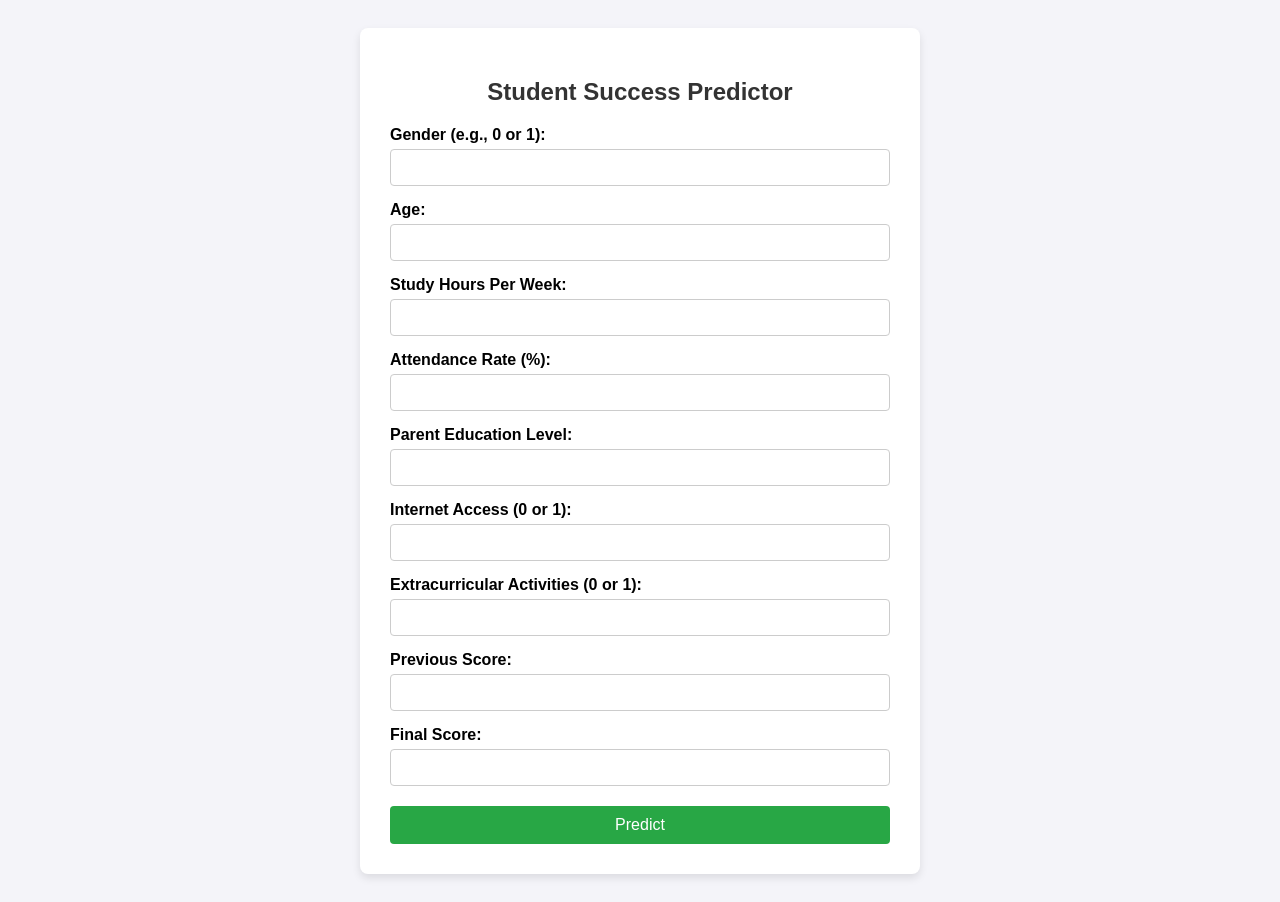
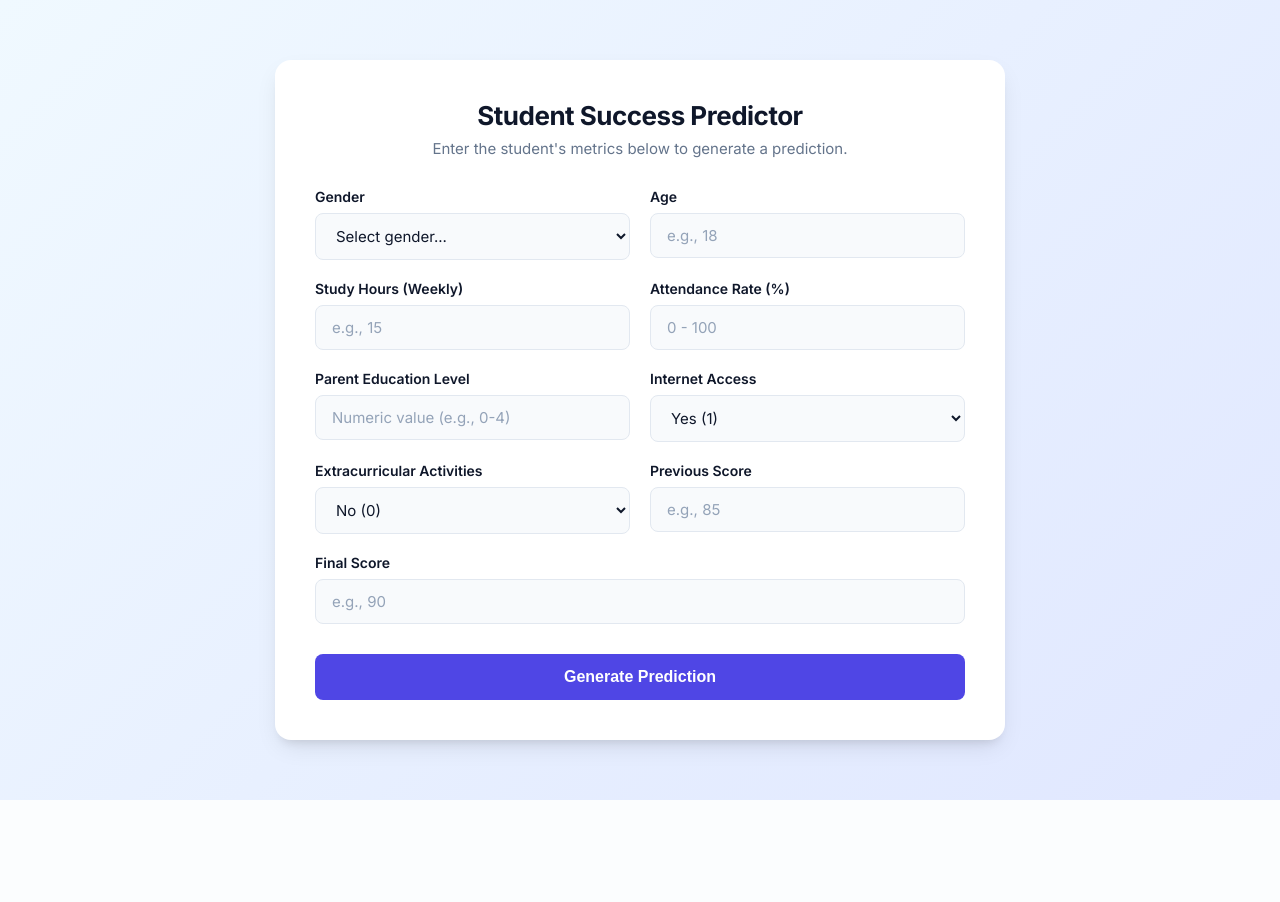
Before and after one commit to Aradhyagodambe/Student_Pass_Fail_Model, a Flask app: page / in a window 1280 px wide. After the commit the page ends 800 px from the top, so only its background shows below. Run offline with Flask 3, Linux system fonts and the light colour scheme.

Commit message:
Refactor index.html for improved styling and structure

```diff
--- a/templates/index.html
+++ b/templates/index.html
@@ -4,54 +4,222 @@
     <meta charset="UTF-8">
     <meta name="viewport" content="width=device-width, initial-scale=1.0">
     <title>Student Success Predictor</title>
+    <!-- Import a clean, modern font -->
+    <link href="https://fonts.googleapis.com/css2?family=Inter:wght@400;500;600;700&display=swap" rel="stylesheet">
     <style>
-        body { font-family: Arial, sans-serif; background-color: #f4f4f9; padding: 20px; }
-        .container { max-width: 500px; margin: auto; background: white; padding: 30px; border-radius: 8px; box-shadow: 0 4px 8px rgba(0,0,0,0.1); }
-        h2 { text-align: center; color: #333; }
-        label { font-weight: bold; display: block; margin-top: 15px; }
-        input { width: 100%; padding: 10px; margin-top: 5px; border: 1px solid #ccc; border-radius: 4px; box-sizing: border-box; }
-        button { width: 100%; padding: 10px; margin-top: 20px; background-color: #28a745; color: white; border: none; border-radius: 4px; font-size: 16px; cursor: pointer; }
-        button:hover { background-color: #218838; }
-        .result { margin-top: 20px; padding: 15px; background-color: #e9ecef; border-radius: 4px; text-align: center; font-weight: bold; font-size: 18px; color: #0056b3; }
+        :root {
+            --primary: #4f46e5;
+            --primary-hover: #4338ca;
+            --text-main: #0f172a;
+            --text-muted: #64748b;
+            --border: #e2e8f0;
+            --bg-gradient: linear-gradient(135deg, #f0f9ff 0%, #e0e7ff 100%);
+            --success-bg: #dcfce7;
+            --success-text: #166534;
+        }
+
+        body {
+            font-family: 'Inter', sans-serif;
+            background: var(--bg-gradient);
+            min-height: 100vh;
+            margin: 0;
+            display: flex;
+            align-items: center;
+            justify-content: center;
+            padding: 20px;
+            box-sizing: border-box;
+        }
+
+        .container {
+            background: #ffffff;
+            max-width: 650px;
+            width: 100%;
+            padding: 40px;
+            border-radius: 16px;
+            box-shadow: 0 10px 25px -5px rgba(0, 0, 0, 0.1), 0 8px 10px -6px rgba(0, 0, 0, 0.1);
+        }
+
+        .header {
+            text-align: center;
+            margin-bottom: 30px;
+        }
+
+        .header h2 {
+            margin: 0;
+            color: var(--text-main);
+            font-size: 26px;
+            font-weight: 700;
+            letter-spacing: -0.5px;
+        }
+
+        .header p {
+            color: var(--text-muted);
+            margin-top: 8px;
+            font-size: 15px;
+        }
+
+        /* 2-Column Grid Layout */
+        .form-grid {
+            display: grid;
+            grid-template-columns: 1fr 1fr;
+            gap: 20px;
+        }
+
+        .form-group {
+            display: flex;
+            flex-direction: column;
+        }
+
+        /* Make the submit button span both columns */
+        .full-width {
+            grid-column: 1 / -1;
+        }
+
+        label {
+            font-size: 14px;
+            font-weight: 600;
+            color: var(--text-main);
+            margin-bottom: 8px;
+        }
+
+        input, select {
+            padding: 12px 16px;
+            font-size: 15px;
+            border: 1px solid var(--border);
+            border-radius: 8px;
+            background-color: #f8fafc;
+            color: var(--text-main);
+            transition: all 0.2s ease;
+            font-family: inherit;
+        }
+
+        input:focus, select:focus {
+            outline: none;
+            border-color: var(--primary);
+            background-color: #ffffff;
+            box-shadow: 0 0 0 3px rgba(79, 70, 229, 0.15);
+        }
+
+        input::placeholder {
+            color: #94a3b8;
+        }
+
+        button {
+            background-color: var(--primary);
+            color: white;
+            font-weight: 600;
+            font-size: 16px;
+            padding: 14px;
+            border: none;
+            border-radius: 8px;
+            cursor: pointer;
+            transition: background-color 0.2s ease, transform 0.1s ease;
+            margin-top: 10px;
+        }
+
+        button:hover {
+            background-color: var(--primary-hover);
+        }
+
+        button:active {
+            transform: scale(0.98);
+        }
+
+        .result {
+            margin-top: 25px;
+            padding: 16px;
+            background-color: var(--success-bg);
+            color: var(--success-text);
+            border-radius: 8px;
+            text-align: center;
+            font-weight: 600;
+            font-size: 16px;
+            border: 1px solid #bbf7d0;
+            animation: fadeIn 0.4s ease-out;
+        }
+
+        @keyframes fadeIn {
+            from { opacity: 0; transform: translateY(-10px); }
+            to { opacity: 1; transform: translateY(0); }
+        }
+
+        /* Responsive: Stack columns on mobile */
+        @media (max-width: 600px) {
+            .form-grid {
+                grid-template-columns: 1fr;
+            }
+        }
     </style>
 </head>
 <body>
 
 <div class="container">
-    <h2>Student Success Predictor</h2>
+    <div class="header">
+        <h2>Student Success Predictor</h2>
+        <p>Enter the student's metrics below to generate a prediction.</p>
+    </div>
 
-    <form action="/predict" method="POST">
-        <label for="gender">Gender (e.g., 0 or 1):</label>
-        <input type="number" step="any" name="gender" required>
+    <form action="/predict" method="POST" class="form-grid">
 
-        <label for="age">Age:</label>
-        <input type="number" step="any" name="age" required>
+        <div class="form-group">
+            <label for="gender">Gender</label>
+            <select name="gender" id="gender" required>
+                <option value="" disabled selected>Select gender...</option>
+                <option value="0">Female (0)</option>
+                <option value="1">Male (1)</option>
+            </select>
+        </div>
 
-        <label for="study_hours_per_week">Study Hours Per Week:</label>
-        <input type="number" step="any" name="study_hours_per_week" required>
+        <div class="form-group">
+            <label for="age">Age</label>
+            <input type="number" step="any" name="age" id="age" placeholder="e.g., 18" required>
+        </div>
 
-        <label for="attendance_rate">Attendance Rate (%):</label>
-        <input type="number" step="any" name="attendance_rate" required>
+        <div class="form-group">
+            <label for="study_hours_per_week">Study Hours (Weekly)</label>
+            <input type="number" step="any" name="study_hours_per_week" id="study_hours_per_week" placeholder="e.g., 15" required>
+        </div>
 
-        <label for="parent_education">Parent Education Level:</label>
-        <input type="number" step="any" name="parent_education" required>
+        <div class="form-group">
+            <label for="attendance_rate">Attendance Rate (%)</label>
+            <input type="number" step="any" name="attendance_rate" id="attendance_rate" placeholder="0 - 100" min="0" max="100" required>
+        </div>
 
-        <label for="internet_access">Internet Access (0 or 1):</label>
-        <input type="number" step="any" name="internet_access" required>
+        <div class="form-group">
+            <label for="parent_education">Parent Education Level</label>
+            <input type="number" step="any" name="parent_education" id="parent_education" placeholder="Numeric value (e.g., 0-4)" required>
+        </div>
 
-        <label for="extracurricular">Extracurricular Activities (0 or 1):</label>
-        <input type="number" step="any" name="extracurricular" required>
+        <div class="form-group">
+            <label for="internet_access">Internet Access</label>
+            <select name="internet_access" id="internet_access" required>
+                <option value="1" selected>Yes (1)</option>
+                <option value="0">No (0)</option>
+            </select>
+        </div>
 
-        <label for="previous_score">Previous Score:</label>
-        <input type="number" step="any" name="previous_score" required>
+        <div class="form-group">
+            <label for="extracurricular">Extracurricular Activities</label>
+            <select name="extracurricular" id="extracurricular" required>
+                <option value="1">Yes (1)</option>
+                <option value="0" selected>No (0)</option>
+            </select>
+        </div>
 
-        <label for="final_score">Final Score:</label>
-        <input type="number" step="any" name="final_score" required>
+        <div class="form-group">
+            <label for="previous_score">Previous Score</label>
+            <input type="number" step="any" name="previous_score" id="previous_score" placeholder="e.g., 85" required>
+        </div>
 
-        <button type="submit">Predict</button>
+        <div class="form-group full-width">
+            <label for="final_score">Final Score</label>
+            <input type="number" step="any" name="final_score" id="final_score" placeholder="e.g., 90" required>
+        </div>
+
+        <button type="submit" class="full-width">Generate Prediction</button>
     </form>
 
-    <!-- This displays the prediction returned by Flask -->
+    <!-- Displays the prediction returned by Flask -->
     {% if prediction_text %}
     <div class="result">
         {{ prediction_text }}
```
